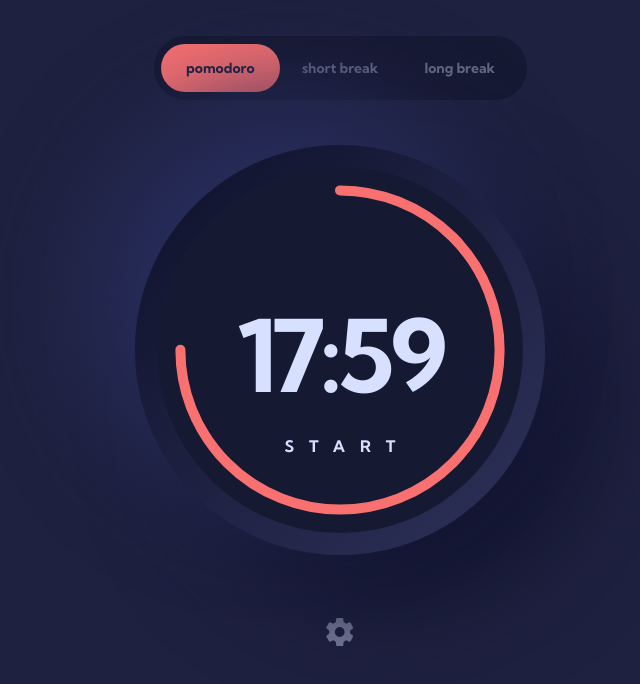
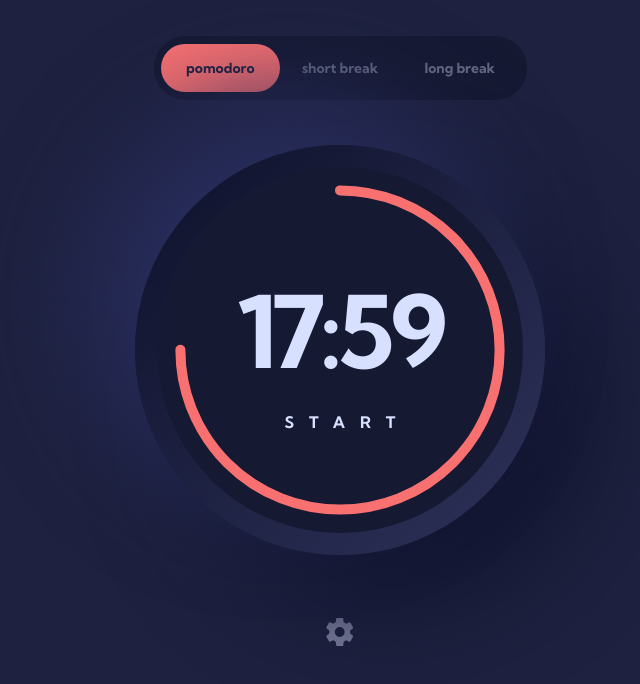
Before and after one commit to Lisviks/pomodoro-app-frontendmentor, a website built with Vite: page index.html in a window 1280 px wide. Shown: the part 102-786 px from the top of the page, without its empty margins (300-940 px from the left). Built offline with nearby package versions, Linux system fonts and the light colour scheme.

Commit message:
small scss changes

```diff
--- a/styles/mobile.scss
+++ b/styles/mobile.scss
@@ -40,21 +40,25 @@
   }
 
   .pomodoro-timer {
+    display: flex;
+    justify-content: center;
+    align-items: center;
     height: 30rem;
     width: 30rem;
     margin: 4.8rem 0 7.9rem;
     background: linear-gradient(315deg, #2E325A 0%, #0E112A 100%);
     box-shadow: -50px -50px 100px #272C5A, 50px 50px 100px #121530;
     border-radius: 50%;
-    padding: 1.61rem;
     position: relative;
 
     & > div {
       background-color: #161932;
-      height: 100%;
-      width: 100%;
+      height: 26.78rem;
+      width: 26.78rem;
       border-radius: 50%;
-      padding: 0.988rem;
+      display: flex;
+      flex-direction: column;
+      justify-content: center;
 
       .timer {
         font-weight: 700;
@@ -63,7 +67,6 @@
         letter-spacing: -0.4rem;
         color: #d7e0ff;
         text-align: center;
-        margin-top: 7.6rem;
       }
 
       .start-pause-btn {
--- a/styles/tablet.scss
+++ b/styles/tablet.scss
@@ -23,16 +23,15 @@
       height: 41rem;
       width: 41rem;
       margin: 10.9rem 0 14.4rem;
-      padding: 2.2rem;
 
       & > div {
-        padding: 1.35rem;
+        height: 36.6rem;
+        width: 36.6rem;
 
         .timer {
           font-size: 10rem;
           line-height: 12.4rem;
           letter-spacing: -0.5rem;
-          margin-top: 11.2rem;
         }
 
         .start-pause-btn {
```
